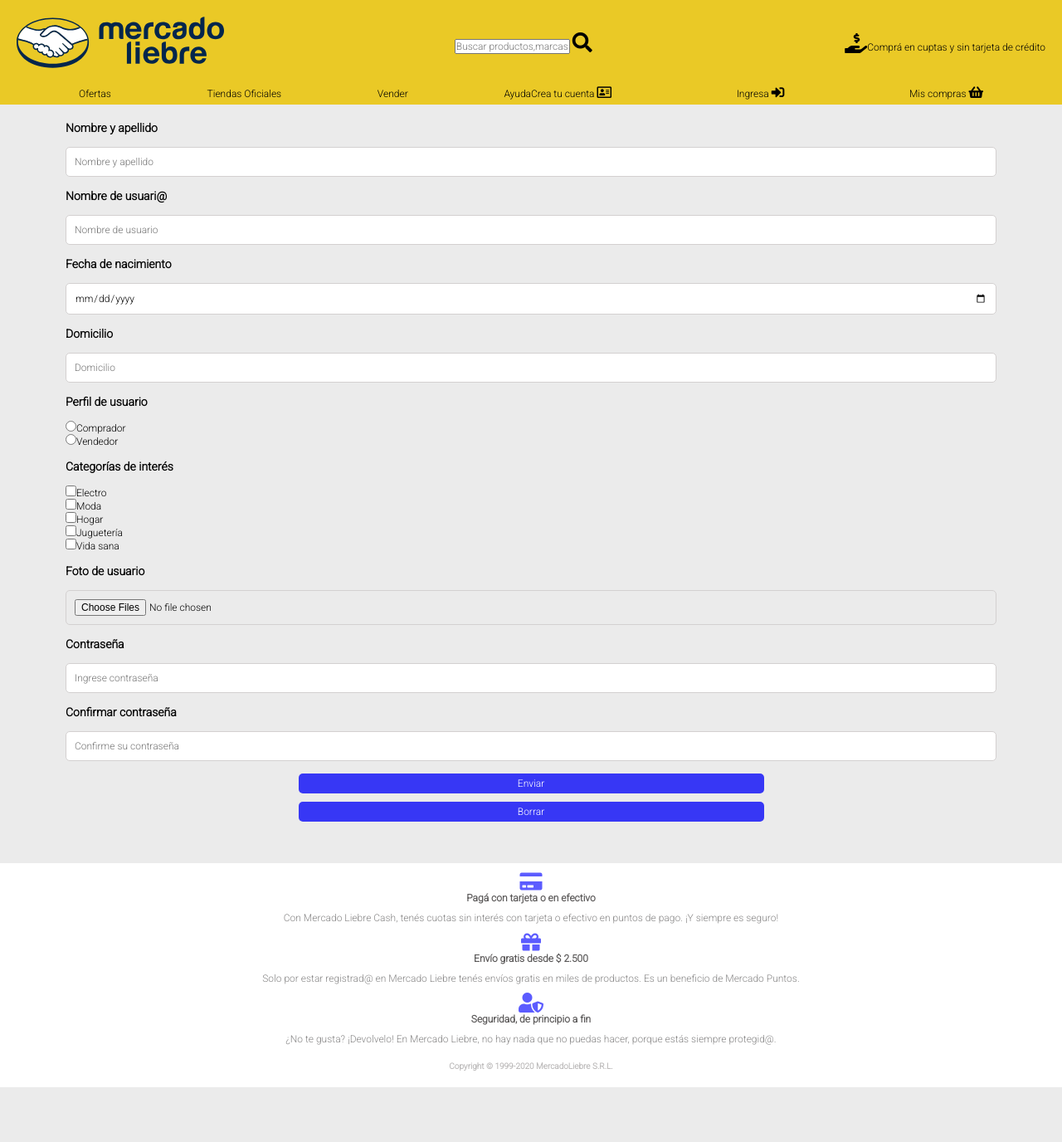
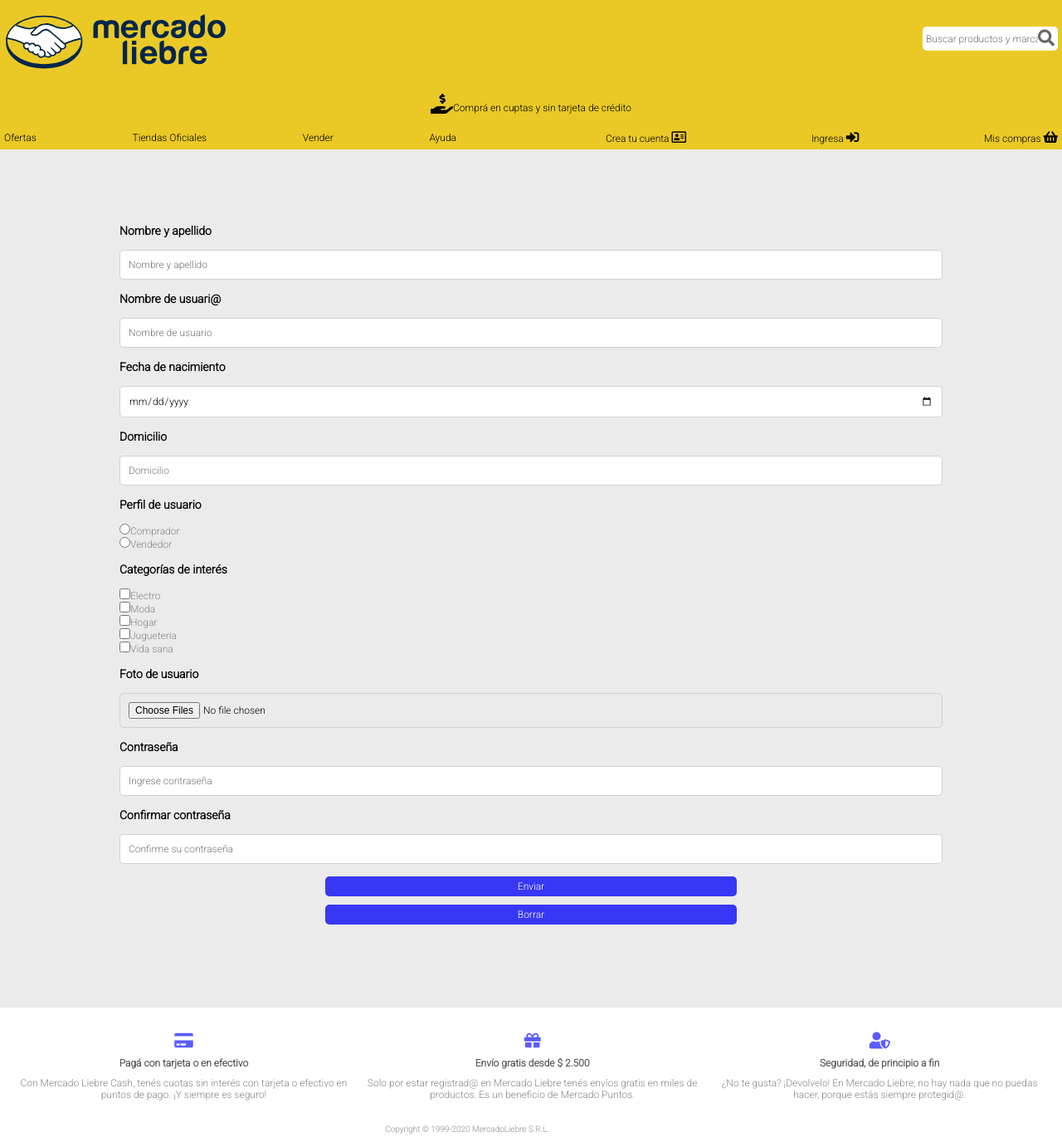
Before and after one commit to epere18/mercadoLiebre, a website: page src/views/register.html in a window 1280 px wide. Shown: the whole page at 83% size. Before the commit the page ends 1310 px from the top, so only its background shows below. Drawn offline with Linux system fonts and the light colour scheme.

Commit message:
actualizacion

```diff
--- a/public/css/style.css
+++ b/public/css/style.css
@@ -23,9 +23,8 @@ header{
     padding: 2px;
     display: flex;
     border-radius: 5px;
-    height: 20px;
     justify-content: space-between;
-    width: 25%;
+
 }
 
 header .form {
@@ -125,13 +124,16 @@ h3{
 
 p.center{
     text-align: center;
+    margin-top: 10px;
+    color: black;
 }
 
 .logo{
     width: 50%;
     display: block;
     margin: 0 auto;
-    padding: 1%;
+    padding-right: 10px;
+    padding-top: 10px;
 }
 
 .titular{
@@ -274,9 +276,12 @@ footer{
     box-sizing: border-box;
 }
 
-footer p{
+     p{
     color: rgb(134, 133, 133);
+
 }
+
+
 
 footer h4{
     color: rgb(187, 185, 185);
@@ -284,12 +289,16 @@ footer h4{
     font-size: 10px;
 }
 
-footer div{
-    margin-bottom: 10px;
+
+
+footer section div i{
+    font-size: 20px;
 }
 
+
+
 form{
-    padding: 20px 15px;
+    padding: 90px 80px;
 }
 
 form div{
@@ -344,11 +353,11 @@ button a{
 
 }
 
-div.main-bar{
+div.main-bar1{
     display: flex;
     align-items: center;
     justify-content: space-between;
-    flex-wrap: wrap;
+
 }
 
 header form span i{
@@ -380,9 +389,9 @@ section.ofertas{
         box-shadow: 0px 0px 10px rgb(100, 100, 100);
     } */
 
-    footer{
+    /* footer{
         margin: 20px 0 0 0;
-    }
+    } */
 
     nav ul{
         display: none;
@@ -422,6 +431,7 @@ section.ofertas{
         flex-wrap: wrap;
         justify-content: space-between;
         align-items: flex-start;
+        margin-bottom: 30px;
     }
 
     main section div.main-articule article{
@@ -456,6 +466,9 @@ section.ofertas{
         flex-wrap: nowrap;
     }
 
+    footer section div{
+        margin-bottom: 10px;
+    }
 
 }
 
@@ -502,4 +515,30 @@ section.ofertas{
         margin-right: 90px;
     }
 
+    footer section {
+        margin: 20px 10px 10px 10px;
+        display: flex;
+        position: relative;
+    }
+
+    .copyrigth{
+        display: block;
+        position: absolute;
+        left: 35%;
+        bottom: 0;
+        margin-bottom: -20px;
+        padding-bottom: 10px;
+        padding-left: 10px;
+    }
+
+    footer section div{
+        margin-bottom: 30px;
+    }
+
+    div.main-bar1 {
+        display: flex;
+        align-items: center;
+        justify-content: space-between;
+    }
+
 }
--- a/src/views/register.html
+++ b/src/views/register.html
@@ -18,29 +18,31 @@
 
     <header>
         <div class="main-bar">
+            <div class="main-bar1">
                 <div class="logo">
                     <img src="/image/logo-mercado-liebre.svg" alt="Logo de Mercado Liebre">
                 </div>
-            <div>
-                <form action="/register" method="POST">
-                    <span><input type="text" name="buscar" id="buscar" placeholder="Buscar productos,marcas y más" class="buscador">
-                        <i class="fa fa-search"></i></span>
+                <div class="input">
+                    <form class="form" action="/" method="GET">
+                            <input type="text" class="buscar" placeholder="Buscar productos y marcas"/>
+                            <i class="fa fa-search submit"></i>
                     </form>
                 </div>
-
+            </div>
                 <p class="center"><i class="fas fa-hand-holding-usd"></i>Comprá en cuptas y sin tarjeta de crédito</p>
         </div>
+
         <nav class="nav-bar">
-            <ul class="left-bar">
+            <ul class="right-bar">
                 <li><a href="#"> Ofertas </a></li>
                 <li><a href="#"> Tiendas Oficiales </a></li>
                 <li><a href="#"> Vender </a></li>
                 <li><a href="#"> Ayuda </a></li>
             </ul>
 
-            <ul class="right-bar">
+            <ul class="left-bar">
                 <li><a href="/register"> Crea tu cuenta <i class="far fa-address-card"></i></a></li>
-                <li><a href="#"> Ingresa <i class="fas fa-sign-in-alt"></i></a></li>
+                <li><a href="/login"> Ingresa <i class="fas fa-sign-in-alt"></i></a></li>
                 <li><a href="#"> Mis compras <i class="fas fa-shopping-basket"></i> </a></li>
             </ul>
 
@@ -102,6 +104,7 @@
         </form>
     </main>
     <footer>
+        <section>
             <div class="footer">
                 <i class="fas fa-credit-card" style="color:rgba(77, 77, 255, 0.918)"></i>
                 <h3>Pagá con tarjeta o en efectivo</h3>
@@ -121,10 +124,12 @@
                 <p>¿No te gusta? ¡Devolvelo! En Mercado Liebre, no hay nada que no puedas hacer,
                     porque estás siempre protegid@.</p>
             </div>
-        <div class="footer">
+            <div class="copyrigth">
                 <h4>Copyright © 1999-2020 MercadoLiebre S.R.L.</h4>
             </div>
+        </section>
     </footer>
+
 
 </body>
 
```
Also changed, not shown: src/views/home.html (+6 -2 lines), src/views/login.html (+12 -8 lines). Lines whose indentation alone changed are shown as unchanged.
